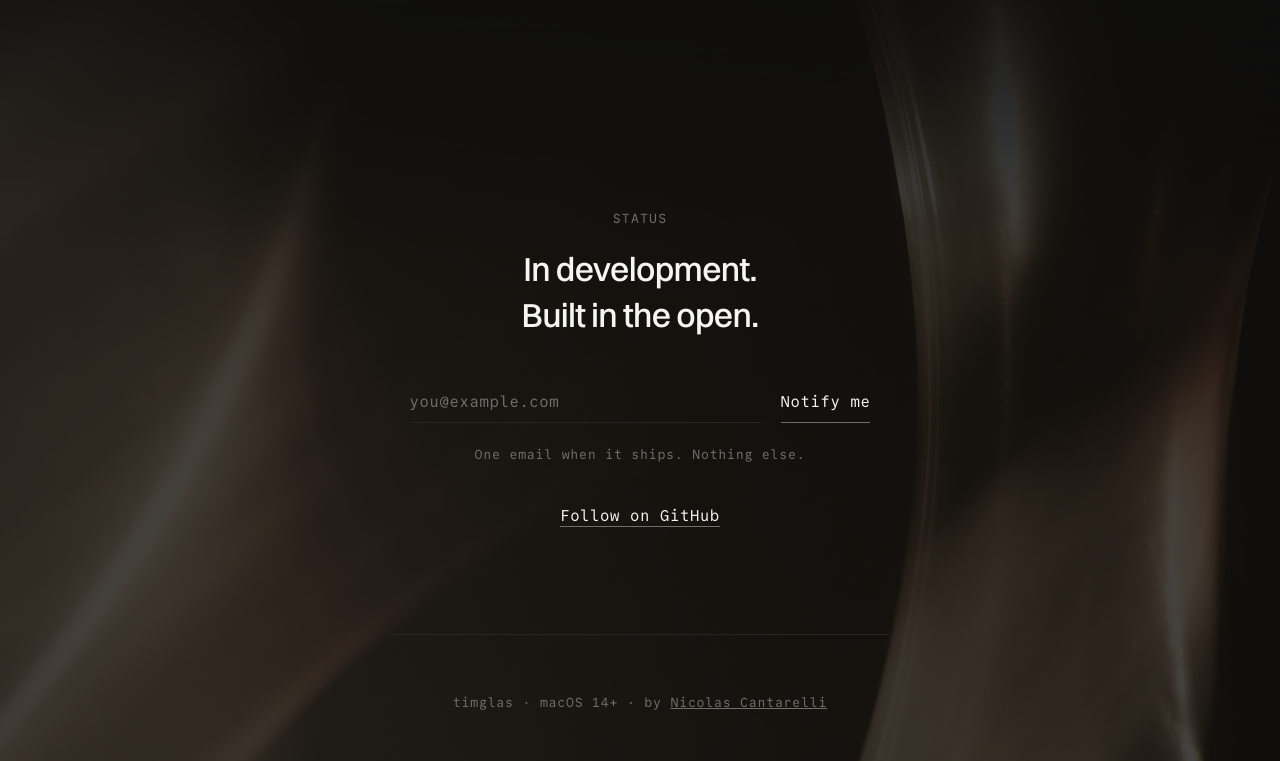
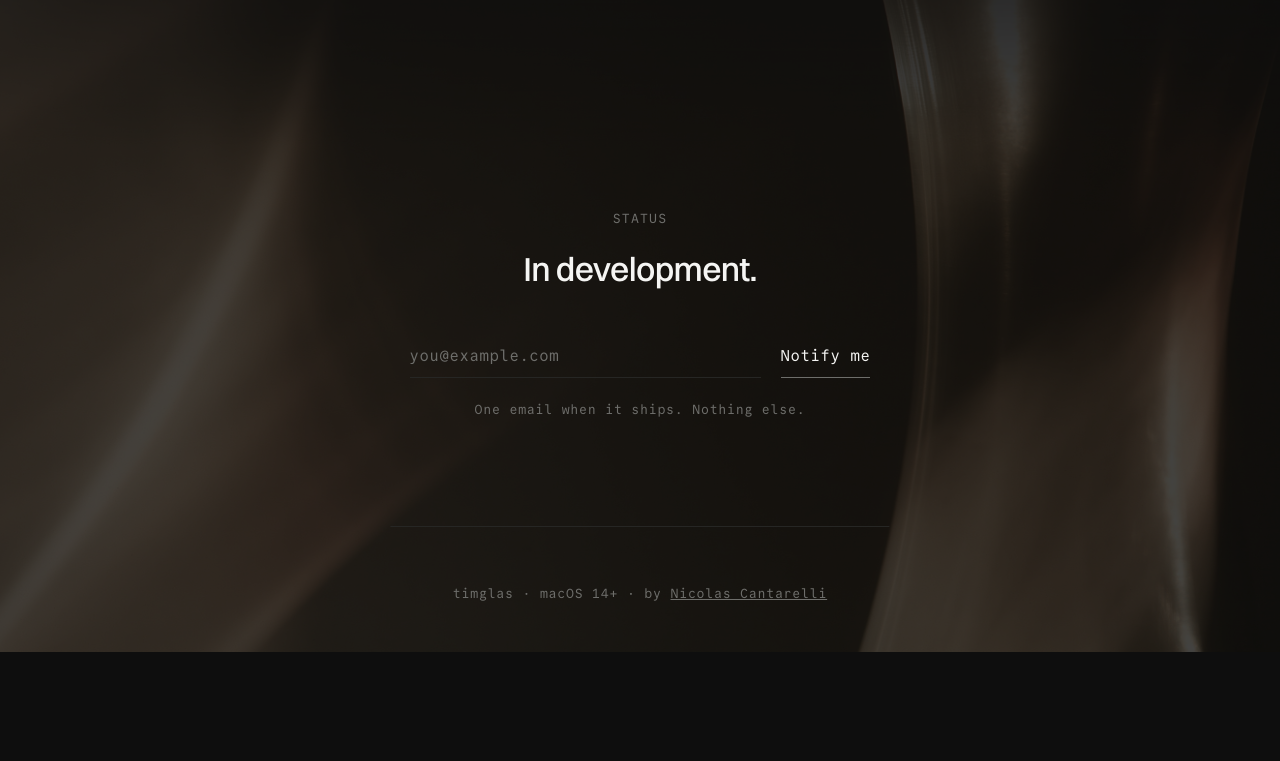
Before and after one commit to nicocantarelli/timglas-site, a plain HTML site: page index.html in a window 1280 px wide. Shown: the part 4667-5428 px from the top of the page. After the commit the page ends 5319 px from the top, so only its background shows below. Drawn offline with Linux system fonts and the light colour scheme.

Commit message:
Remove GitHub link while the app repo is private

```diff
--- a/index.html
+++ b/index.html
@@ -437,7 +437,7 @@
   <section class="cta">
     <div class="wrap">
       <p class="label">Status</p>
-      <p class="lede">In development.<br>Built in the open.</p>
+      <p class="lede">In development.</p>
 
       <!-- Posts to /subscribe on the timglas-site Worker (D1 list, Turnstile check). -->
       <form class="notify"
@@ -452,9 +452,6 @@
       </form>
       <p class="notify-note">One email when it ships. Nothing else.</p>
 
-      <p class="links">
-        <a href="https://github.com/nicocantarelli/timglas" target="_blank" rel="noopener">Follow on GitHub</a>
-      </p>
     </div>
   </section>
 
```
Also changed, not shown: 1 other file.
